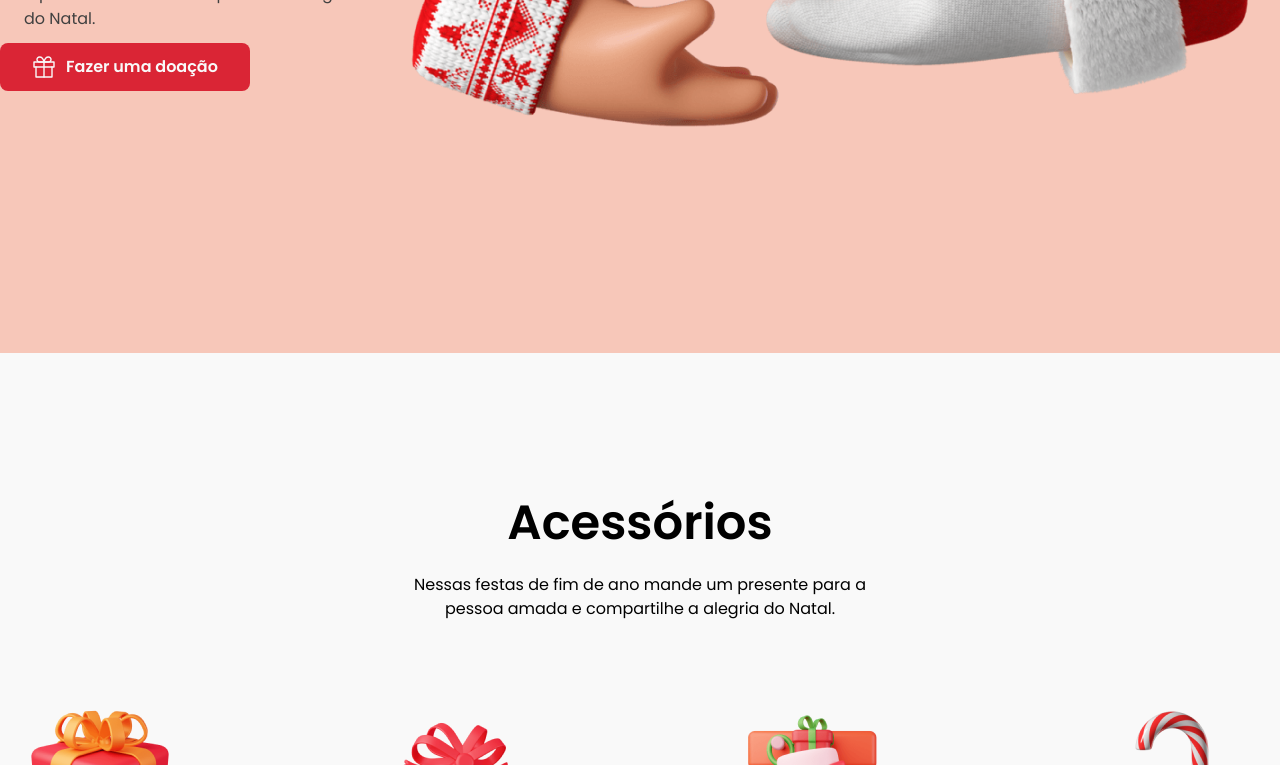
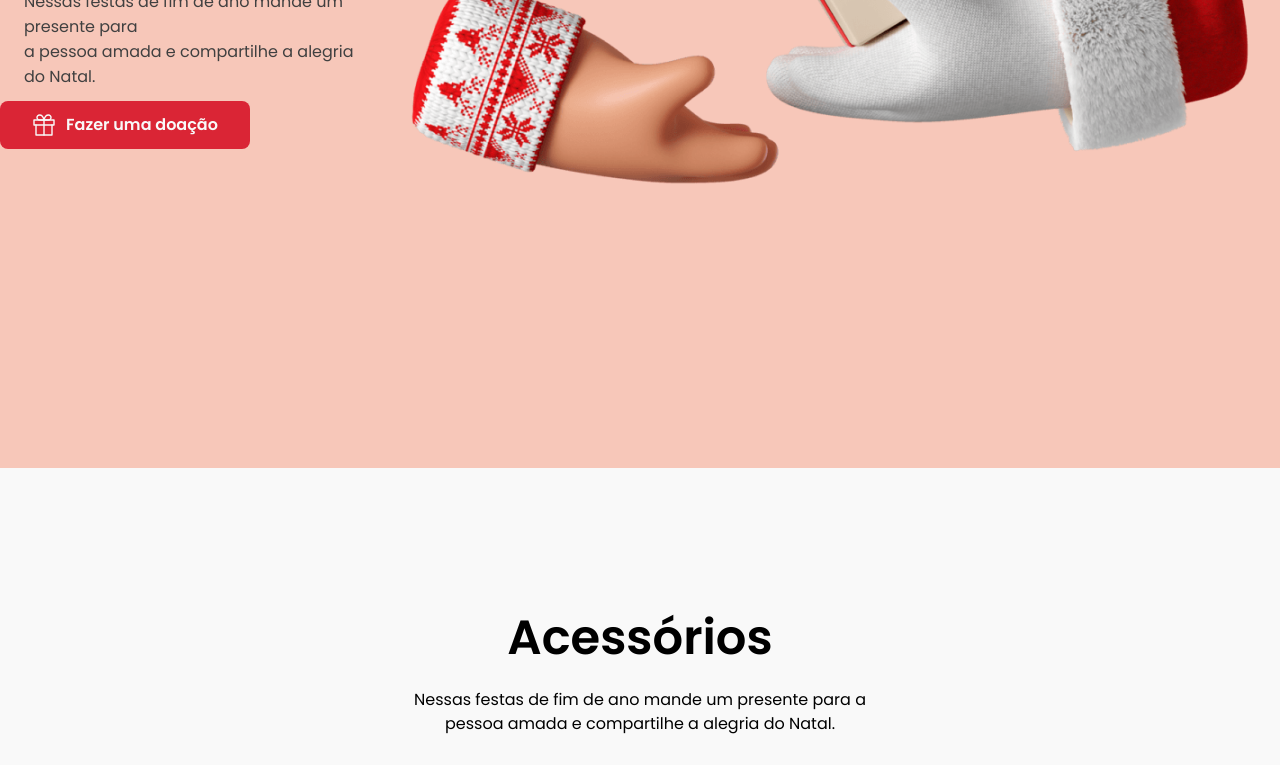
Before and after one commit to Manotzy/Feliz-Natal, a plain HTML site: page index.html in a window 1280 px wide. Shown: the part 447-1212 px from the top of the page. Drawn offline with nearby package versions, Linux system fonts and the light colour scheme.

Commit message:
Update style.css

```diff
--- a/assets/css/style.css
+++ b/assets/css/style.css
@@ -155,7 +155,7 @@ li {
   -webkit-box-align: center;
       -ms-flex-align: center;
           align-items: center;
-  height: 100vh;
+      padding: 184px 0 184px 0;
 }
 
 .hero-item > p {
```
